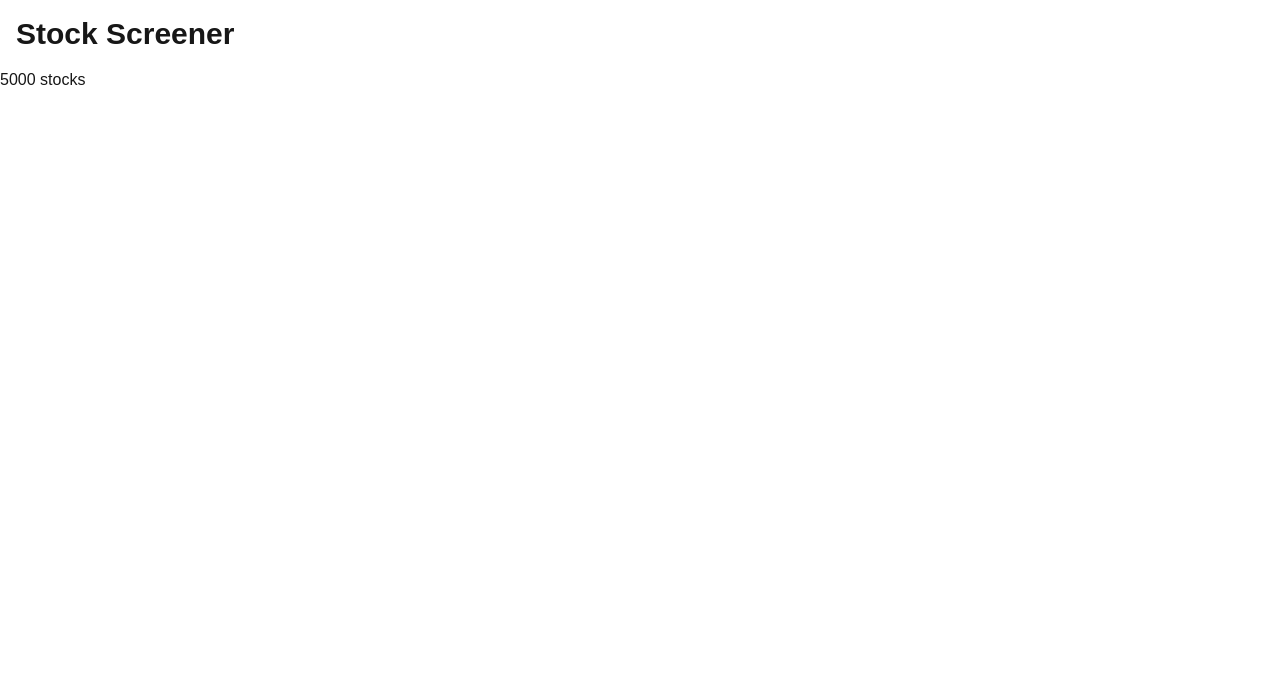
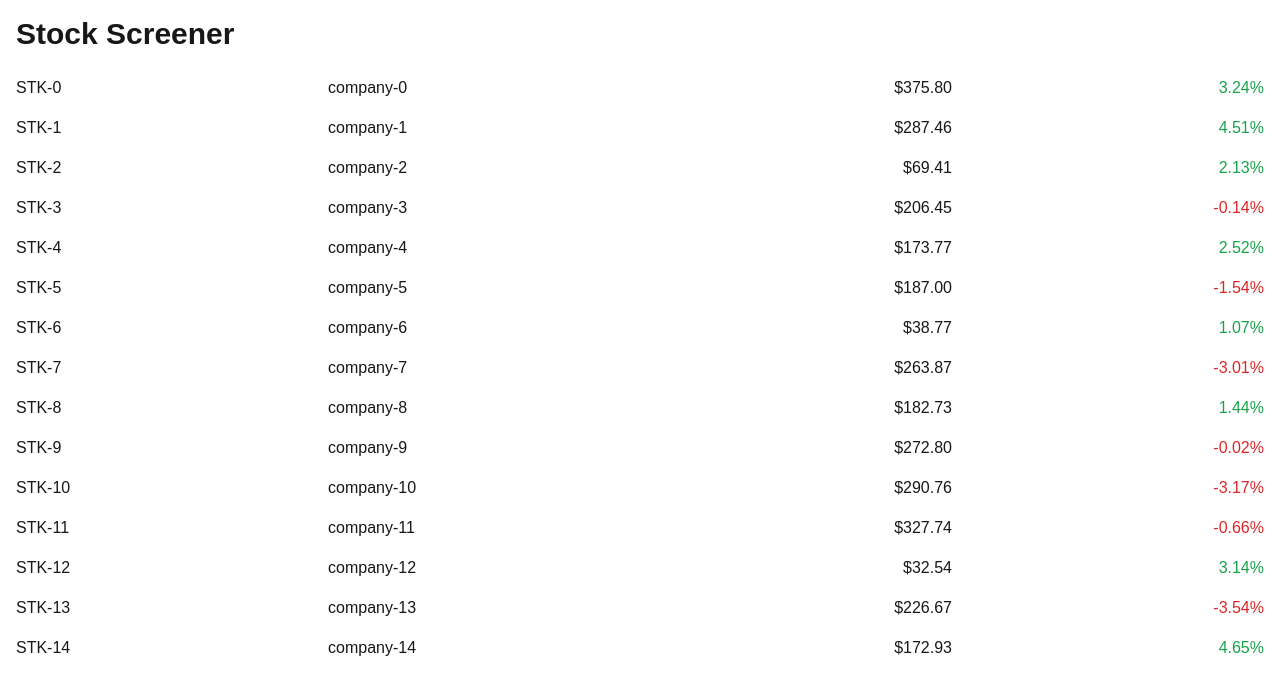
Before and after one commit to Esther9904/stock-screener, a Next.js app: page / in a window 1280 px wide. Shown: the top 694 px of the page. Built offline with nearby package versions, Linux system fonts and the light colour scheme.

Commit message:
Added tanstack table and virtualization

```diff
--- a/src/components/StockRow.tsx
+++ b/src/components/StockRow.tsx
@@ -5,12 +5,12 @@ interface StockRowProps {
 
 export default function StockRow({ stock }: StockRowProps){
     return(
-        <li className="grid grid-cols-4 px-4 py-2">
+        <div className="grid grid-cols-4 px-4 py-2">
             <span>{stock.tickerSymbol}</span>
             <span>{stock.company}</span>
             <span className="text-right">${stock.currentPrice.toFixed(2)}</span>
             <span className={`text-right ${stock.percentPriceChange >= 0 ? "text-green-600" : "text-red-600"}`}>{stock.percentPriceChange.toFixed(2)}%</span>
-        </li>
+        </div>
 
     )
 }
--- a/src/components/StockTable.tsx
+++ b/src/components/StockTable.tsx
@@ -1,15 +1,40 @@
 "use client";
 import { Stock } from "@/types/stock";
 import { useRef } from "react";
+import StockRow from "@/components/StockRow"
+import { useVirtualizer } from "@tanstack/react-virtual";
 interface StockTableProps {
     stocks: Stock[]
 }
 
 export default function StockTable({ stocks }: StockTableProps){
     const parentRef = useRef<HTMLDivElement>(null)
+    const rowVirtualizer = useVirtualizer({
+        count: stocks.length,
+        getScrollElement: () => parentRef.current,
+        estimateSize: () => 40,
+        overscan: 5,
+    })
+
     return(
         <div ref={parentRef} className="h-[600px] overflow-auto">
-            <p>{stocks.length} stocks</p>
+            <div style={{ height: rowVirtualizer.getTotalSize(), position: "relative"}}>
+                {rowVirtualizer.getVirtualItems().map((virtualItem) => (
+                    <div
+                        key={virtualItem.key}
+                        style={{
+                            position: "absolute",
+                            top: 0,
+                            left: 0,
+                            width: "100%",
+                            height: virtualItem.size,
+                            transform: `translateY(${virtualItem.start}px)`,
+                        }}
+                    >
+                        <StockRow stock={stocks[virtualItem.index]} />
+                    </div>
+                ))}
+            </div>
         </div>
     )
 }
```
